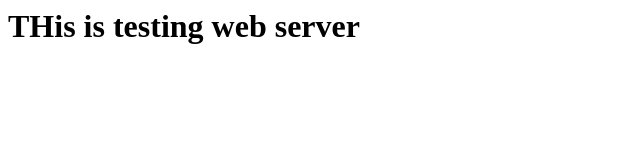
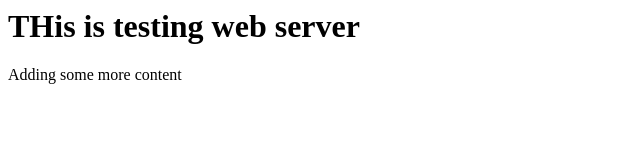
Before and after one commit to mansurali901/nginx, a plain HTML site: page index.html in a window 1280 px wide. Shown: the whole page, without its empty margins (0-640 px from the left). Drawn offline with Linux system fonts and the light colour scheme.

Commit message:
Adding some more pera

```diff
--- a/index.html
+++ b/index.html
@@ -2,5 +2,6 @@
 	<title> This is sample nginx Web server </title>
 <body>
 <h1> THis is testing web server </h1>
+<p> Adding some more content </p>
 </body>
 </html>
```
